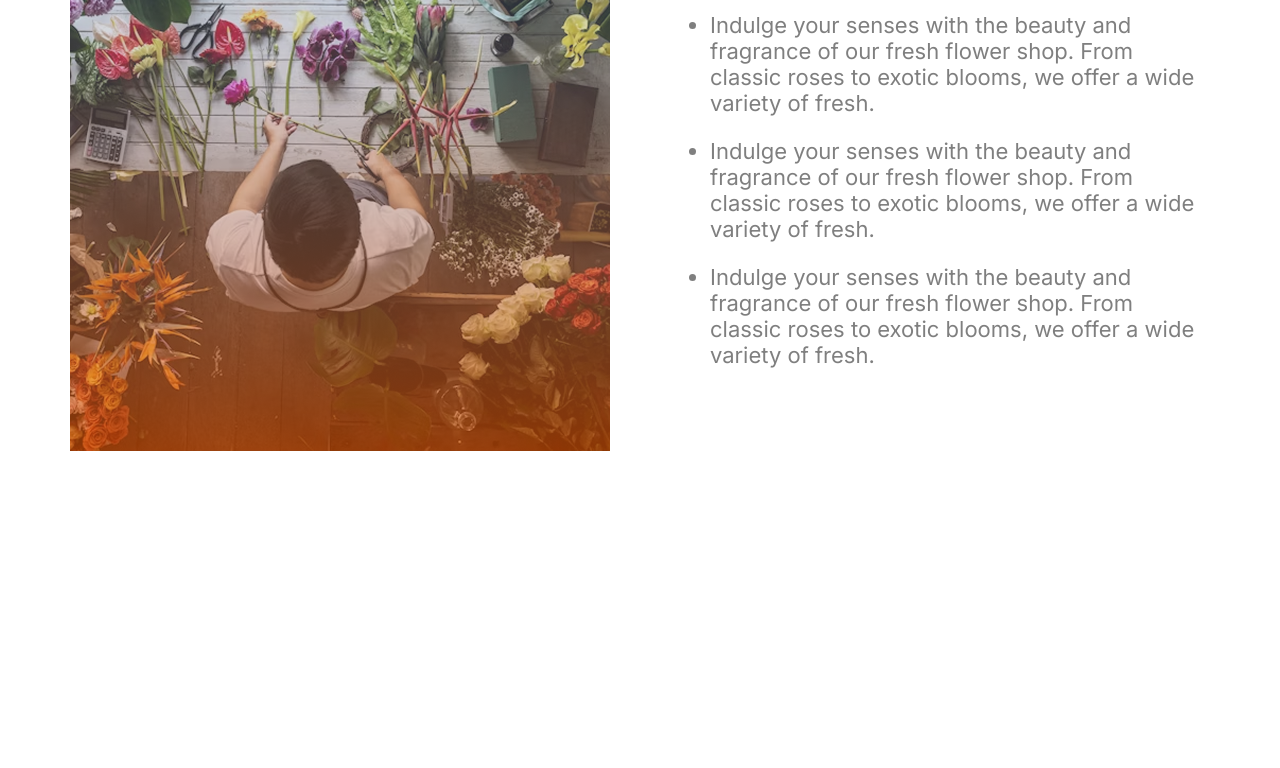
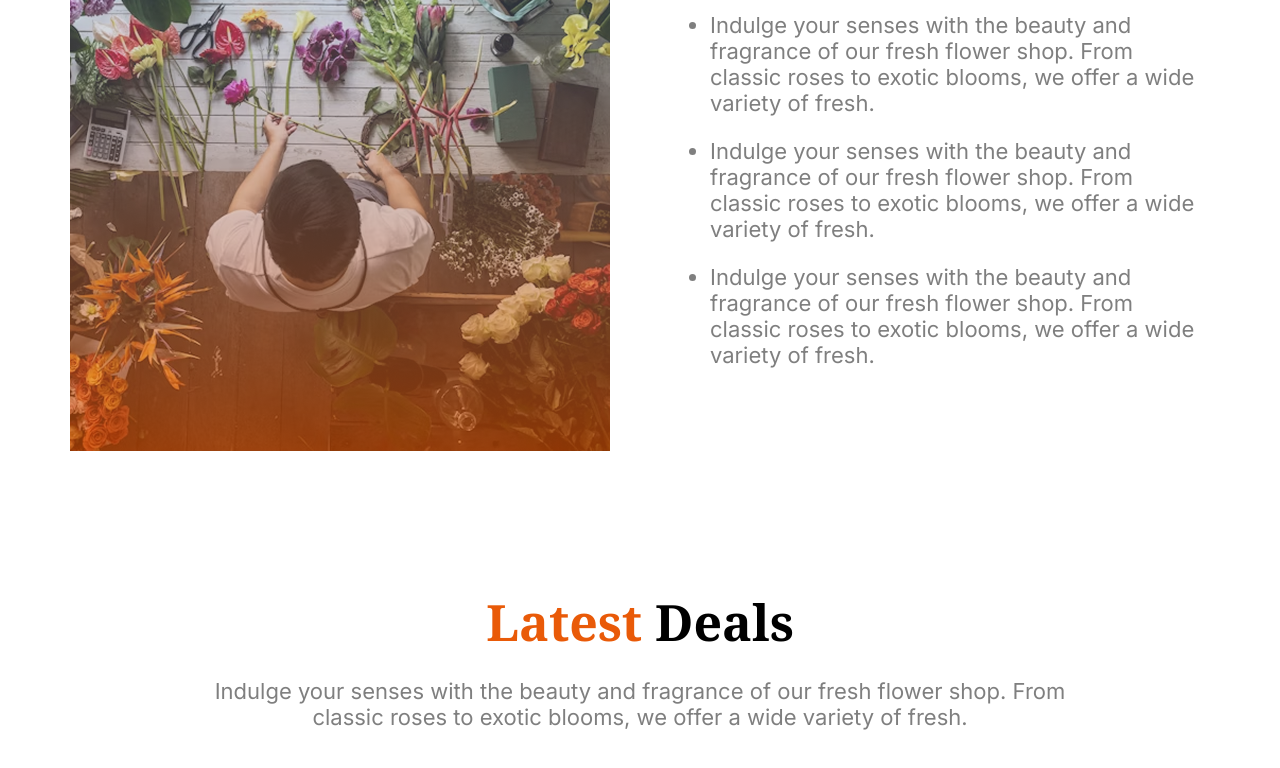
Before and after one commit to clever2817/PH_Assignment_02, a plain HTML site: page index.html in a window 1280 px wide. Shown: the part 2216-2984 px from the top of the page. Before the commit the page ends 2804 px from the top, so only its background shows below. Drawn offline with Linux system fonts and the light colour scheme.

Commit message:
Latest Deals Contents part done

```diff
--- a/index.html
+++ b/index.html
@@ -229,6 +229,14 @@
         </div>
       </section>
       <!-- Plants Lover Section Ends -->
+
+      <!-- Latest Deal Section Starts -->
+      <div class="latest-deal-contents">
+        <h2 class="latest-deal-title noto-serif-font"><span style="color: #e95a08;">Latest</span> Deals</h2>
+
+        <p class="latest-deal-description text-primary">Indulge your senses with the beauty and fragrance of our fresh flower shop. From <br> classic roses to exotic blooms, we offer a wide variety of fresh.</p>
+      </div>
+      <!-- Latest Deal Section Ends -->
     </main>
     <!-- Main Section Ends -->
   </body>
--- a/styles/style.css
+++ b/styles/style.css
@@ -165,6 +165,17 @@ body {
   margin-bottom: 22px;
 }
 
+/* Latest Deals Sections Styles */
+.latest-deal-contents{
+    text-align: center;
+    margin-bottom: 120px;
+}
+
+.latest-deal-title{
+    font-weight: bold;
+    font-size: 3.125rem;
+}
+
 /* Responsive Styles */
 @media screen and (max-width: 576px) {
   body {
```
